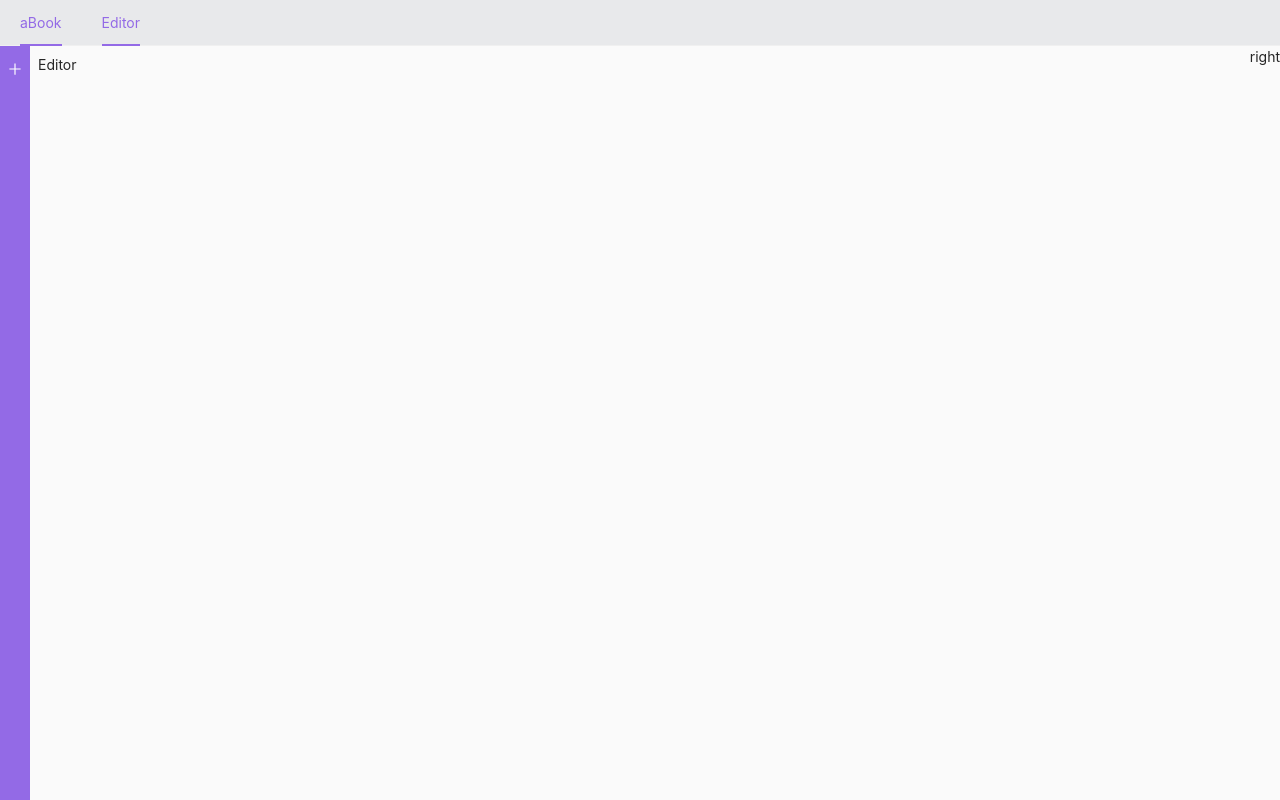
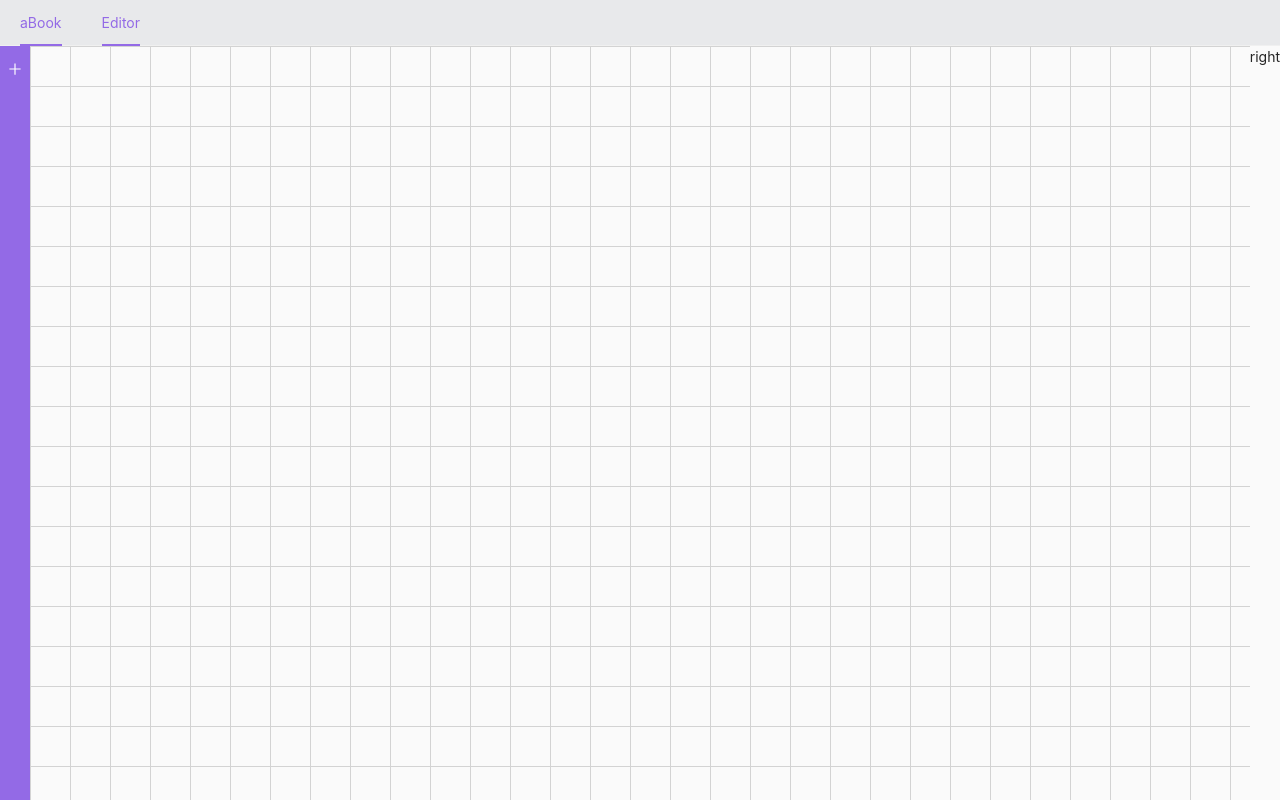
Before and after one commit to RokiFoki/autoBook, a React (Create React App) app in the folder a-book-internal/: page /editor in a window 1280 px wide. Built offline with nearby package versions, Linux system fonts and the light colour scheme.

Commit message:
added grid

```diff
--- a/a-book-internal/src/Pages/Editor/Editor.tsx
+++ b/a-book-internal/src/Pages/Editor/Editor.tsx
@@ -1,9 +1,8 @@
 import classNames from "classnames";
-import { useRecoilState } from "recoil";
 import layoutStyles from "../Shared/layout.module.css";
 import styles from "./Editor.module.css";
+import EditorCanvas from "./EditorCanvas/EditorCanvas";
 import EditorMenu from "./EditorMenu/EditorMenu";
-import { operationInProgress } from "./recoil/operation";
 import SidePanel from "./SidePanel/SidePanel";
 
 const Editor = () => {
@@ -12,7 +11,7 @@ const Editor = () => {
       <EditorMenu />
       <section className={styles.content}>
         <SidePanel />
-        <article className={layoutStyles.layoutPadding}>Editor</article>
+        <EditorCanvas />
       </section>
       <aside>right</aside>
     </main>
--- /dev/null
+++ b/a-book-internal/src/Pages/Editor/EditorCanvas/EditorCanvas.module.css
@@ -0,0 +1,13 @@
+.EditorCanvas {
+  flex-grow: 1;
+}
+
+.editorCanvasContent {
+  background-size: 40px 40px;
+  background-image: linear-gradient(to right, lightgrey 1px, transparent 1px),
+    linear-gradient(to bottom, lightgrey 1px, transparent 1px);
+
+  min-width: 100%;
+  min-height: 100%;
+  position: relative;
+}
--- /dev/null
+++ b/a-book-internal/src/Pages/Editor/EditorCanvas/EditorCanvas.tsx
@@ -0,0 +1,11 @@
+import styles from "./EditorCanvas.module.css";
+
+const EditorCanvas = () => {
+  return (
+    <article className={styles.EditorCanvas}>
+      <div className={styles.editorCanvasContent}></div>
+    </article>
+  );
+};
+
+export default EditorCanvas;
```
